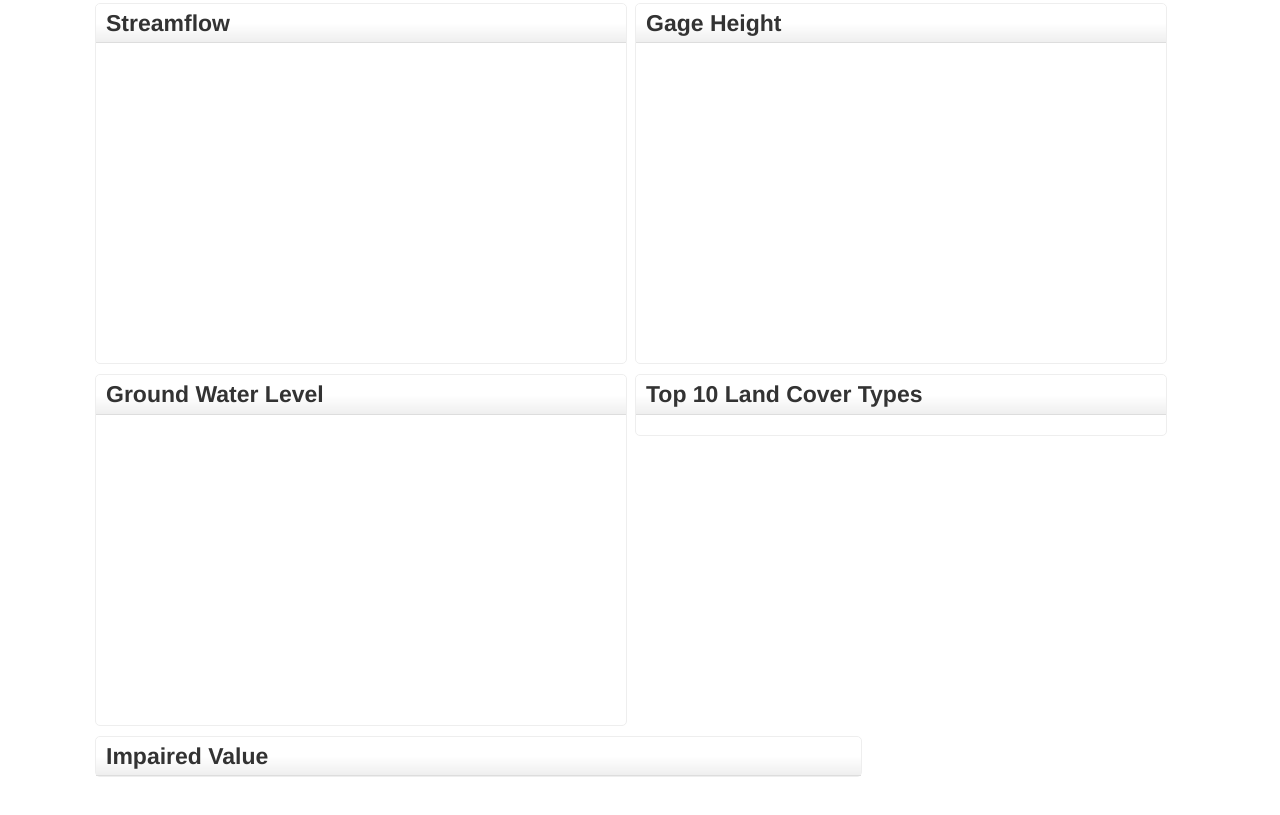
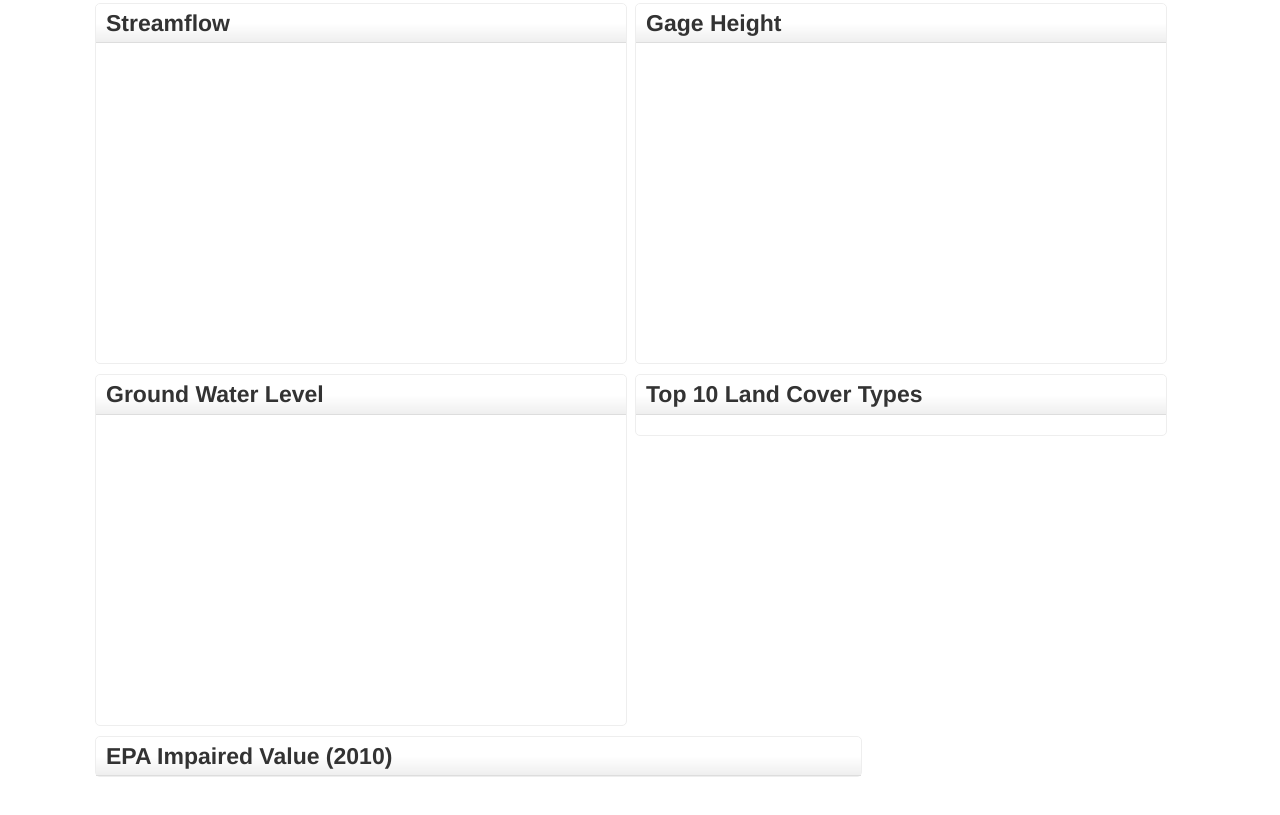
Before and after one commit to ok-water-survey/ows_dashboard, a plain HTML site: page watershed.html in a window 1280 px wide. Shown: the part 442-1257 px from the top of the page. Drawn offline with nearby package versions, Linux system fonts and the light colour scheme.

Commit message:
Title changed

```diff
--- a/watershed.html
+++ b/watershed.html
@@ -376,7 +376,7 @@ function openWin(fileName, windowName,display) {
 					<div class="box">
 
 
-					<h2>Impaired Value</h2>
+					<h2>EPA Impaired Value (2010)</h2>
 
 <div id="impaired_content" style="width:100%; align: left"></div>
 
```
